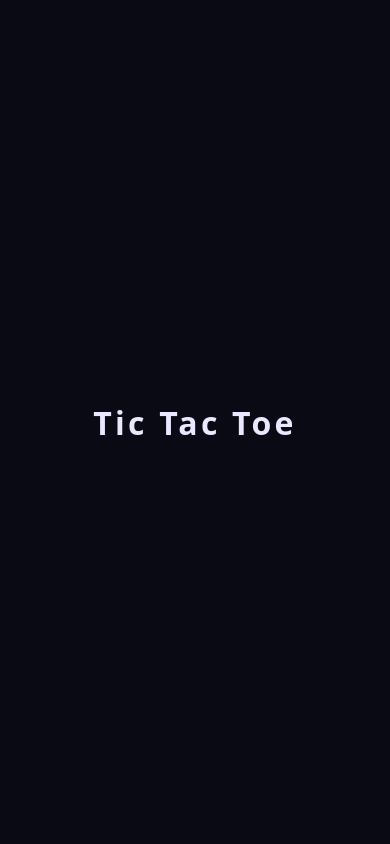
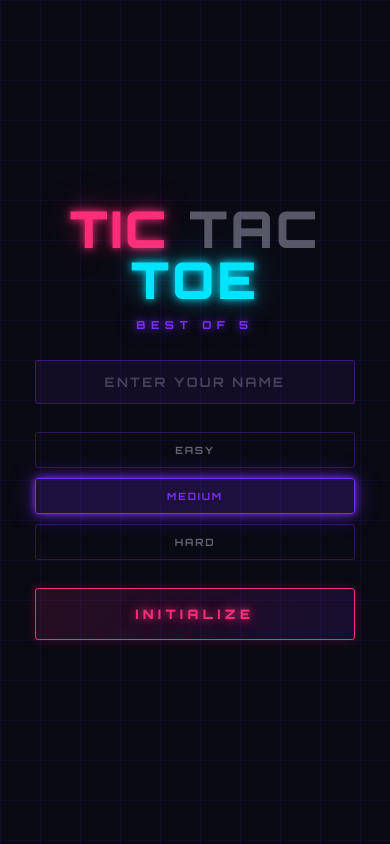
Before and after one commit to alexandrakay/tictactoe, a website with bundled scripts: page index.html in a window 390 px wide. Built offline with nearby package versions, Linux system fonts and the light colour scheme.

Commit message:
📦 NEW: implement static scaffold and start screen
Three screen divs in the DOM (only start visible), Orbitron font,
CSS custom properties for all neon colors, grid-pattern background,
difficulty buttons (MEDIUM active by default), name input, and
INITIALIZE/Enter key wiring. Fully responsive.

Fixes #2

Co-Authored-By: Claude <noreply@anthropic.com>

```diff
--- a/game.js
+++ b/game.js
@@ -1,7 +1,29 @@
-(function () {
-  "use strict";
+import { DEFAULT_DIFFICULTY, isValidDifficulty } from './modules/start-screen.js';
 
-  document.addEventListener("DOMContentLoaded", () => {
-    console.log("Tic Tac Toe boilerplate loaded.");
+// ── Difficulty selection ──
+
+const diffBtns = document.querySelectorAll('.diff-btn');
+let activeDifficulty = DEFAULT_DIFFICULTY;
+
+diffBtns.forEach(btn => {
+  btn.addEventListener('click', () => {
+    const diff = btn.dataset.diff;
+    if (!isValidDifficulty(diff)) return;
+    activeDifficulty = diff;
+    diffBtns.forEach(b => b.classList.toggle('active', b === btn));
   });
-})();
+});
+
+// ── Start game (wired up; logic implemented in issue #3) ──
+
+function startGame() {
+  const input = document.getElementById('player-name');
+  const playerName = input.value.trim() || 'PLAYER';
+  console.log('start:', { playerName, difficulty: activeDifficulty });
+  // game loop implemented next
+}
+
+document.getElementById('btn-init').addEventListener('click', startGame);
+document.getElementById('player-name').addEventListener('keydown', e => {
+  if (e.key === 'Enter') startGame();
+});
--- a/index.html
+++ b/index.html
@@ -3,13 +3,45 @@
 <head>
   <meta charset="UTF-8" />
   <meta name="viewport" content="width=device-width, initial-scale=1.0" />
-  <title>Tic Tac Toe</title>
+  <title>TIC TAC TOE</title>
+  <link rel="preconnect" href="https://fonts.googleapis.com" />
+  <link rel="preconnect" href="https://fonts.gstatic.com" crossorigin />
+  <link href="https://fonts.googleapis.com/css2?family=Orbitron:wght@400;700;900&display=swap" rel="stylesheet" />
   <link rel="stylesheet" href="style.css" />
 </head>
 <body>
-  <main id="app">
-    <h1>Tic Tac Toe</h1>
-  </main>
-  <script src="game.js"></script>
+  <div id="screen-start" class="screen active">
+    <div class="start-content">
+      <h1 class="game-title">
+        <span class="title-tic">TIC</span><span class="title-mid"> TAC </span><span class="title-toe">TOE</span>
+      </h1>
+      <p class="subtitle">BEST OF 5</p>
+      <input
+        type="text"
+        id="player-name"
+        class="name-input"
+        placeholder="ENTER YOUR NAME"
+        maxlength="20"
+        autocomplete="off"
+        spellcheck="false"
+      />
+      <div class="diff-group">
+        <button class="diff-btn" data-diff="EASY">EASY</button>
+        <button class="diff-btn active" data-diff="MEDIUM">MEDIUM</button>
+        <button class="diff-btn" data-diff="HARD">HARD</button>
+      </div>
+      <button id="btn-init" class="btn-init">INITIALIZE</button>
+    </div>
+  </div>
+
+  <div id="screen-game" class="screen">
+    <div class="game-content"><!-- filled by JS --></div>
+  </div>
+
+  <div id="screen-gameover" class="screen">
+    <div class="gameover-content"><!-- filled by JS --></div>
+  </div>
+
+  <script type="module" src="game.js"></script>
 </body>
 </html>
--- a/style.css
+++ b/style.css
@@ -1,32 +1,181 @@
-*,
-*::before,
-*::after {
-  box-sizing: border-box;
+:root {
+  --x-color: #ff2d78;
+  --o-color: #00e5ff;
+  --accent: #7b2fff;
+  --bg: #0a0a14;
+  --text: #e8e8ff;
+  --glow-x: 0 0 8px #ff2d78, 0 0 24px #ff2d7866, 0 0 48px #ff2d7833;
+  --glow-o: 0 0 8px #00e5ff, 0 0 24px #00e5ff66, 0 0 48px #00e5ff33;
+  --glow-accent: 0 0 8px #7b2fff, 0 0 24px #7b2fff66;
 }
 
-html,
-body {
+*, *::before, *::after { box-sizing: border-box; }
+
+html, body {
   margin: 0;
   padding: 0;
-  min-height: 100%;
+  height: 100%;
 }
 
 body {
-  font-family: system-ui, -apple-system, "Segoe UI", sans-serif;
-  background: #0a0a14;
-  color: #e8e8ff;
+  font-family: 'Orbitron', system-ui, sans-serif;
+  background-color: var(--bg);
+  background-image:
+    linear-gradient(rgba(123, 47, 255, 0.07) 1px, transparent 1px),
+    linear-gradient(90deg, rgba(123, 47, 255, 0.07) 1px, transparent 1px);
+  background-size: 40px 40px;
+  color: var(--text);
+  min-height: 100vh;
 }
 
-#app {
-  min-height: 100vh;
+/* ── Screens ── */
+
+.screen {
+  display: none;
+  position: fixed;
+  inset: 0;
+  overflow-y: auto;
+}
+
+.screen.active {
   display: flex;
   align-items: center;
   justify-content: center;
+  min-height: 100vh;
 }
 
-h1 {
+/* ── Start screen ── */
+
+.start-content {
+  display: flex;
+  flex-direction: column;
+  align-items: center;
+  gap: 28px;
+  padding: 48px 24px;
+  max-width: 480px;
+  width: 100%;
+  text-align: center;
+}
+
+.game-title {
   margin: 0;
-  font-size: clamp(32px, 8vw, 64px);
+  font-size: clamp(44px, 13vw, 86px);
   font-weight: 900;
-  letter-spacing: 0.1em;
+  letter-spacing: 0.06em;
+  line-height: 1;
 }
+
+.title-tic {
+  color: var(--x-color);
+  text-shadow: var(--glow-x);
+}
+
+.title-mid {
+  color: var(--text);
+  opacity: 0.35;
+}
+
+.title-toe {
+  color: var(--o-color);
+  text-shadow: var(--glow-o);
+}
+
+.subtitle {
+  margin: -16px 0 0;
+  font-size: clamp(11px, 2.5vw, 14px);
+  font-weight: 700;
+  letter-spacing: 0.5em;
+  color: var(--accent);
+  text-shadow: var(--glow-accent);
+}
+
+.name-input {
+  width: 100%;
+  max-width: 320px;
+  padding: 13px 20px;
+  background: rgba(123, 47, 255, 0.07);
+  border: 1px solid rgba(123, 47, 255, 0.35);
+  border-radius: 3px;
+  color: var(--text);
+  font-family: 'Orbitron', sans-serif;
+  font-size: 13px;
+  font-weight: 700;
+  letter-spacing: 0.18em;
+  text-align: center;
+  outline: none;
+  transition: border-color 0.2s, box-shadow 0.2s;
+}
+
+.name-input::placeholder {
+  color: rgba(232, 232, 255, 0.25);
+}
+
+.name-input:focus {
+  border-color: rgba(123, 47, 255, 0.8);
+  box-shadow: 0 0 0 2px rgba(123, 47, 255, 0.2), var(--glow-accent);
+}
+
+.diff-group {
+  display: flex;
+  gap: 10px;
+  width: 100%;
+  max-width: 320px;
+}
+
+.diff-btn {
+  flex: 1;
+  padding: 11px 8px;
+  background: transparent;
+  border: 1px solid rgba(123, 47, 255, 0.3);
+  border-radius: 3px;
+  color: rgba(232, 232, 255, 0.4);
+  font-family: 'Orbitron', sans-serif;
+  font-size: 10px;
+  font-weight: 700;
+  letter-spacing: 0.18em;
+  cursor: pointer;
+  transition: all 0.18s;
+}
+
+.diff-btn:hover {
+  border-color: rgba(123, 47, 255, 0.7);
+  color: var(--text);
+}
+
+.diff-btn.active {
+  background: rgba(123, 47, 255, 0.18);
+  border-color: var(--accent);
+  color: var(--accent);
+  box-shadow: var(--glow-accent);
+}
+
+.btn-init {
+  width: 100%;
+  max-width: 320px;
+  padding: 17px 24px;
+  background: linear-gradient(135deg, rgba(255, 45, 120, 0.12), rgba(123, 47, 255, 0.12));
+  border: 1px solid var(--x-color);
+  border-radius: 3px;
+  color: var(--x-color);
+  font-family: 'Orbitron', sans-serif;
+  font-size: 13px;
+  font-weight: 900;
+  letter-spacing: 0.35em;
+  cursor: pointer;
+  text-shadow: var(--glow-x);
+  box-shadow: 0 0 12px rgba(255, 45, 120, 0.18);
+  transition: all 0.18s;
+}
+
+.btn-init:hover {
+  background: linear-gradient(135deg, rgba(255, 45, 120, 0.22), rgba(123, 47, 255, 0.22));
+  box-shadow: var(--glow-x);
+}
+
+/* ── Responsive ── */
+
+@media (max-width: 400px) {
+  .diff-group {
+    flex-direction: column;
+  }
+}
```
